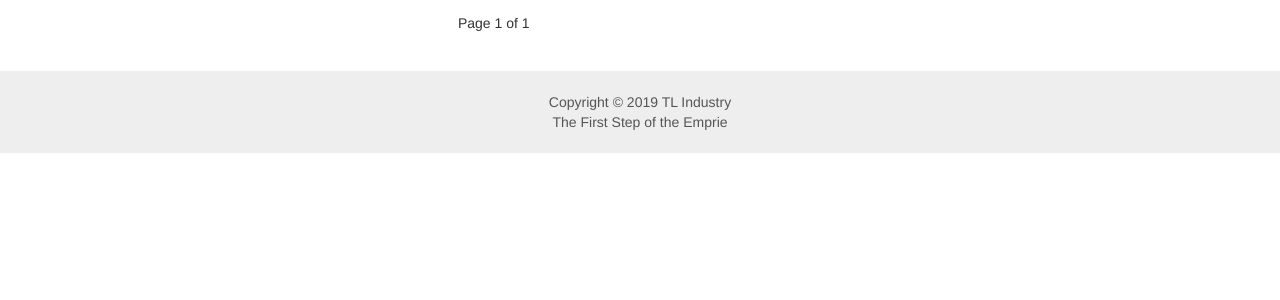
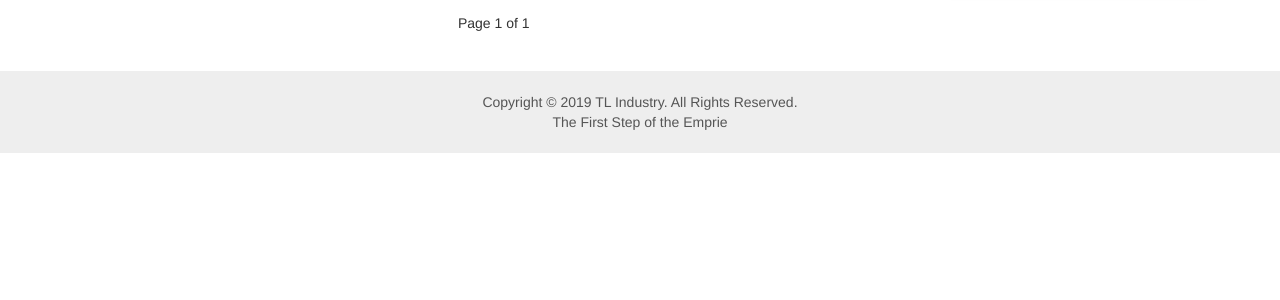
Before and after one commit to tigerlgy/mysite_1, a Django app: page /blog/ in a window 1280 px wide. Shown: the part 277-577 px from the top of the page. Run offline with Django 3.2, Linux system fonts and the light colour scheme; data that the repository does not hold is empty; some libraries are stand-ins or nearby versions.

Commit message:
minor html changes

```diff
--- a/templates/base.html
+++ b/templates/base.html
@@ -73,7 +73,7 @@
     <!-- footer -->
     <div class="footer">
         <div class="website-info">
-            <p> Copyright © 2019 TL Industry</p>
+            <p> Copyright © 2019 TL Industry. All Rights Reserved.</p>
             <p> The First Step of the Emprie </p>
         </div>
     </div>
```
Also changed, not shown: 4 other files.
